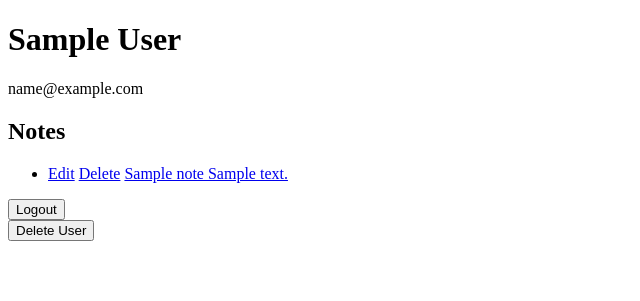
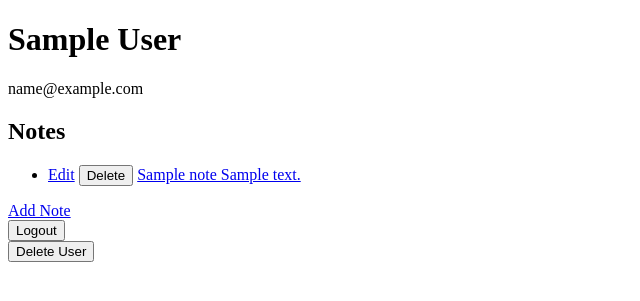
Before and after one commit to stzheng716/flask_notes, a Flask app: a page that uses templates/user.html in a window 1280 px wide. Shown: the top 301 px of the page, without its empty margins (0-640 px from the left). Run offline with Flask 3, Linux system fonts and the light colour scheme; the visitor is signed in with stand-in values (Sample User, id 1); tables that the repository leaves empty hold one stand-in row (values such as "Sample post").

Commit message:
adds note stuff and code review feedback

```diff
--- a/app.py
+++ b/app.py
@@ -4,13 +4,16 @@ import os
 
 from flask import Flask, render_template, flash, redirect, session
 from flask_debugtoolbar import DebugToolbarExtension
+# from flask_sqlalchemy.exc import IntegrityError
+from sqlalchemy.exc import IntegrityError
 
-from models import db, connect_db, User
+from models import db, connect_db, User, Note
 
-from forms import RegisterForm, LoginForm, CSRFProtectForm
+from forms import RegisterForm, LoginForm, CSRFProtectForm, AddEditNoteForm
 
 app = Flask(__name__)
 
+#FIXME: global const for session/username key
 
 app.config["SECRET_KEY"] = "secret"
 
@@ -35,7 +38,12 @@ def register():
     """render the register form, if registration is successful,
     redirect to their user page"""
 
-    # TODO: guard statement to go to user page
+    s_username = session.get("username")
+
+    # already logged in
+    if s_username:
+        flash("You are already logged in.")
+        return redirect(f"/users/{s_username}")
 
     form = RegisterForm()
 
@@ -56,10 +64,14 @@ def register():
                                  first_name=first_name,
                                  last_name=last_name)
 
-        # TODO: do a try catch
-
         db.session.add(new_user)
-        db.session.commit()
+        try:
+            db.session.commit()
+        except IntegrityError as exc:
+            print(exc)
+            # breakpoint()
+            form.email.errors = ["Email taken"]
+            return render_template("register.html", form=form)
 
         session["username"] = new_user.username
 
@@ -72,6 +84,13 @@ def register():
 def login():
     """render the login form, if login is successful,
     redirect to their user page"""
+
+    s_username = session.get("username")
+
+    # already logged in
+    if s_username:
+        flash("You are already logged in.")
+        return redirect(f"/users/{s_username}")
 
     form = LoginForm()
 
@@ -96,17 +115,17 @@ def display_user_info(username):
     """Requires authentication. Displays all user info for
     this user (except for the password)"""
 
-    s_user = session.get("username")
+    s_username = session.get("username")
 
     # not logged in
-    if not s_user:
+    if not s_username:
         flash("You must be logged in to view that page.")
         return redirect("/login")
 
     # trying to view other user's page
-    elif s_user != username:
+    elif s_username != username:
         flash("You don't have access to that page.")
-        return redirect(f"/users/{s_user}")
+        return redirect(f"/users/{s_username}")
 
     form = CSRFProtectForm()
     user = User.query.get_or_404(username)
@@ -131,27 +150,145 @@ def logout():
 def delete_user(username):
     """delete user """
 
-    s_user = session.get("username")
+    s_username = session.get("username")
 
-    if not s_user:
+    if not s_username:
         flash("You must be log in to delete user.")
         return redirect("/login")
 
     # trying to delete other users
-    elif s_user != username:
+    elif s_username != username:
         flash("You can't delete others.")
-        return redirect(f"/users/{s_user}")
+        return redirect(f"/users/{s_username}")
 
     form = CSRFProtectForm()
 
     if form.validate_on_submit():
 
-        flash("Deleted user")
-        session.pop("username", None)
+        #FIXME: handle notes for this user
 
         user = User.query.get_or_404(username)
 
         db.session.delete(user)
         db.session.commit()
 
+        flash("Deleted user")
+        session.pop("username", None)
+
     return redirect("/")
+
+
+@app.get("/notes/<int:note_id>/")
+def display_note(note_id):
+    """
+    Must be authenticated.
+    Displays the note title and content given its id.
+    """
+
+    s_username = session.get("username")
+
+    # not logged in
+    if not s_username:
+        flash("You must log in to view notes.")
+        return redirect(f"/login")
+
+    #FIXME: authorization
+
+    note = Note.query.get_or_404(note_id)
+
+    return render_template("note.html", note=note)
+
+@app.route("/users/<username>/notes/add", methods=["GET", "POST"])
+def add_note(username):
+    """
+    Must be authenticated.
+    GET: render the add note page for a given user
+    POST: add the note and redirect to /users/<username>
+    """
+
+    s_username = session.get("username")
+
+    # not logged in
+    if not s_username:
+        flash("You must log in to add a note.")
+        return redirect(f"/login")
+
+    if s_username != username:
+        flash("You don't have permission to do that.")
+        return redirect(f"/users/{s_username}")
+
+    form = AddEditNoteForm()
+
+    if form.validate_on_submit():
+        title = form.title.data
+        content = form.content.data
+
+        note = Note(title=title, content=content, owner_username=s_username)
+
+        db.session.add(note)
+        db.session.commit()
+
+        return redirect(f"/users/{s_username}")
+
+    return render_template("add_note.html", form=form)
+
+
+@app.route("/notes/<int:note_id>/update", methods=["GET", "POST"])
+def update_note(note_id):
+    """
+    Must be authenticated.
+    GET: render the update note page for a given note id
+    POST: update the note and redirect to /users/<username>
+    """
+
+    s_username = session.get("username")
+
+    # not logged in
+    if not s_username:
+        flash("You must log in to update a note.")
+        return redirect(f"/login")
+
+    #FIXME: authorization
+
+    note = Note.query.get_or_404(note_id)
+
+    form = AddEditNoteForm(obj=note)
+
+    if form.validate_on_submit():
+        note.title = form.title.data
+        note.content = form.content.data
+
+        db.session.commit()
+
+        return redirect(f"/users/{s_username}")
+
+    return render_template("update_note.html", form=form)
+
+
+@app.post("/notes/<int:note_id>/delete")
+def delete_note(note_id):
+    """
+    Must be authenticated.
+    Deletes the note and redirects to /users/<username>
+    """
+
+    s_username = session.get("username")
+
+    # not logged in
+    if not s_username:
+        flash("You must log in to delete a note.")
+        return redirect(f"/login")
+
+    #FIXME: authorization
+
+    form = CSRFProtectForm()
+
+    if form.validate_on_submit():
+        flash("Note deleted!")
+
+        note = Note.query.get_or_404(note_id)
+
+        db.session.delete(note)
+        db.session.commit()
+
+    return redirect(f"/users/{s_username}")
--- a/forms.py
+++ b/forms.py
@@ -1,5 +1,5 @@
 from flask_wtf import FlaskForm
-from wtforms import StringField, PasswordField
+from wtforms import StringField, PasswordField, TextAreaField
 
 from wtforms.validators import InputRequired, Email, Length
 
@@ -32,5 +32,15 @@ class LoginForm(FlaskForm):
     password = PasswordField("Password", validators=[
                              InputRequired(), Length(max=100)])
 
+#FIXME: add edit form
+
+class AddEditNoteForm(FlaskForm):
+    """Form for adding a new note."""
+
+    title = StringField("Title", validators=[InputRequired(), Length(max=100)])
+
+    content = TextAreaField("Content", validators=[InputRequired()])
+
+
 class CSRFProtectForm(FlaskForm):
     """Form just for CSRF Protection"""
--- a/models.py
+++ b/models.py
@@ -64,9 +64,10 @@ class User(db.Model):
 
 
 class Note(db.Model):
-
+    #TODO: docstring???
     __tablename__ = "notes"
 
+    #FIXME: defaults
     id = db.Column(db.Integer, primary_key=True, autoincrement=True)
 
     title = db.Column(db.String(100), nullable=False)
--- a/templates/form_base.html
+++ b/templates/form_base.html
@@ -1,4 +1,6 @@
 {% extends 'base.html' %}
+
+<!-- TODO: Jinja include -->
 
 {% block content %}
 
--- a/templates/user.html
+++ b/templates/user.html
@@ -11,11 +11,16 @@
     {% for note in notes %}
 
     <li><a href="/notes/{{note.id}}/update">Edit</a>
-        <a href="/notes/{{note.id}}/delete">Delete</a>
+        <form action="/notes/{{note.id}}/delete" method="POST" style="display: inline-block">
+            {{form.hidden_tag()}}
+            <button type="submit">Delete</button>
+        </form>
         <a href="/notes/{{note.id}}">{{note.title}} {{note.content}}</a>
     </li>
     {% endfor %}
 </ul>
+
+<a href="/users/{{user.username}}/notes/add">Add Note</a>
 
 <form action="/logout" method="POST">
     {{form.hidden_tag()}}
```
Also changed, not shown: templates/add_note.html (added, +7 -0 lines), templates/note.html (added, +11 -0 lines), templates/update_note.html (added, +7 -0 lines).
